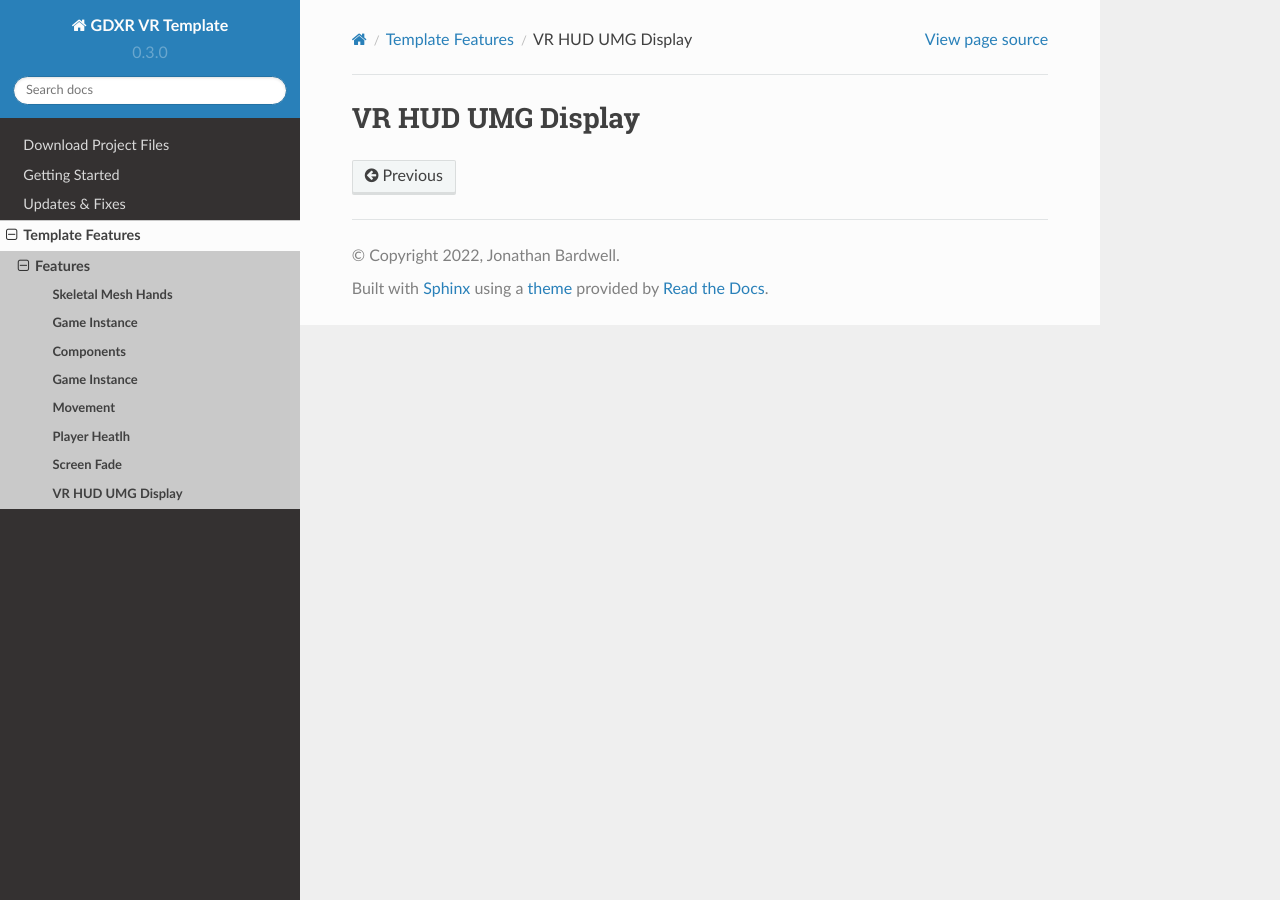
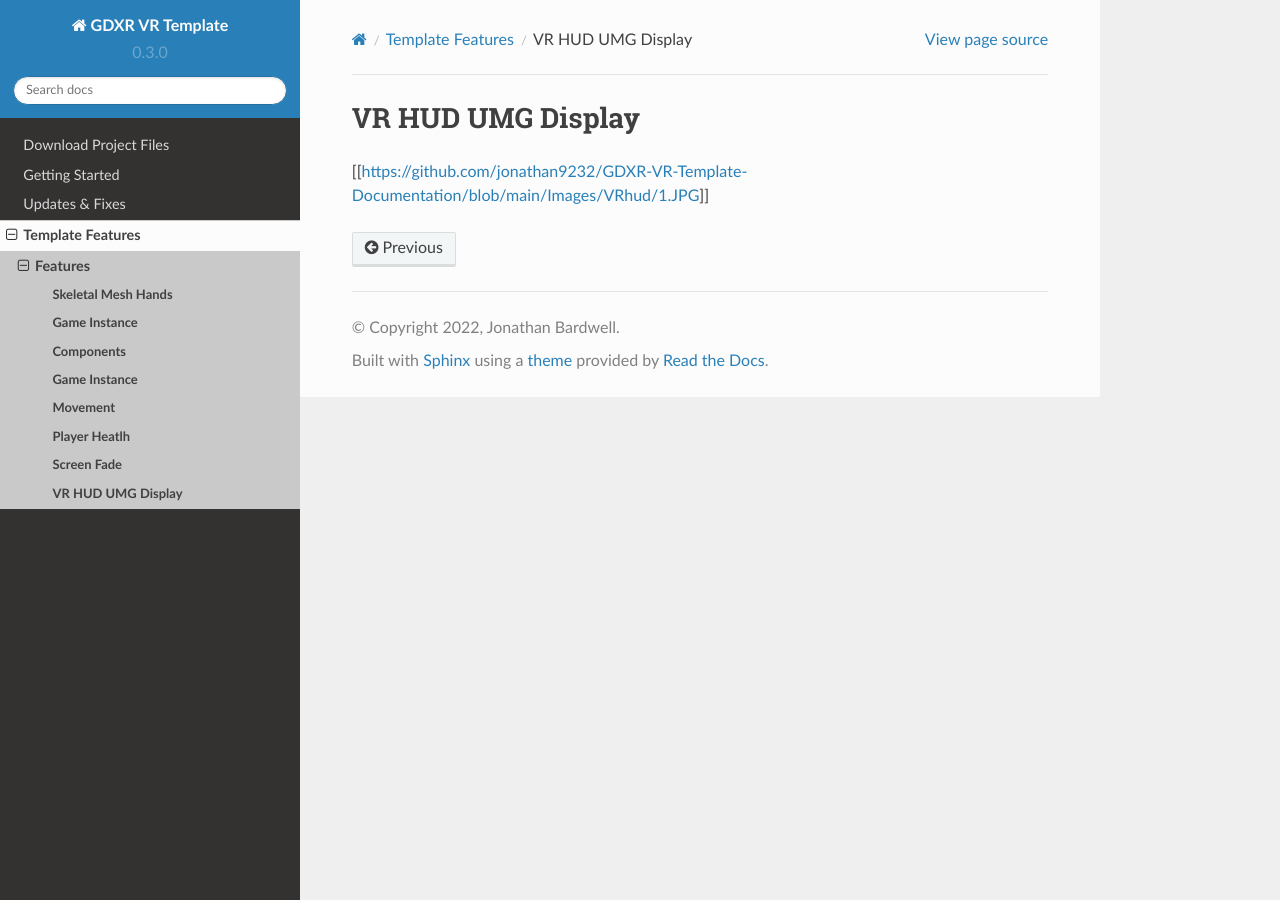
Before and after one commit to jonathan9232/GDXR-VR-Template-Documentation, a Sphinx documentation site: the page built from docs/source/VRHud.rst, in a window 1280 px wide. Built offline with Sphinx 7.4.7 and the Read the Docs theme 2.0.0, drawn with Linux system fonts in a browser that asks for light colours; some of the changed lines change nothing that is shown.

Commit message:
Update VRHud.rst

```diff
--- a/docs/source/VRHud.rst
+++ b/docs/source/VRHud.rst
@@ -1,2 +1,4 @@
 VR HUD UMG Display
 ^^^^^^^^^^^^^^^^^^
+
+[[https://github.com/jonathan9232/GDXR-VR-Template-Documentation/blob/main/Images/VRhud/1.JPG]]
```
